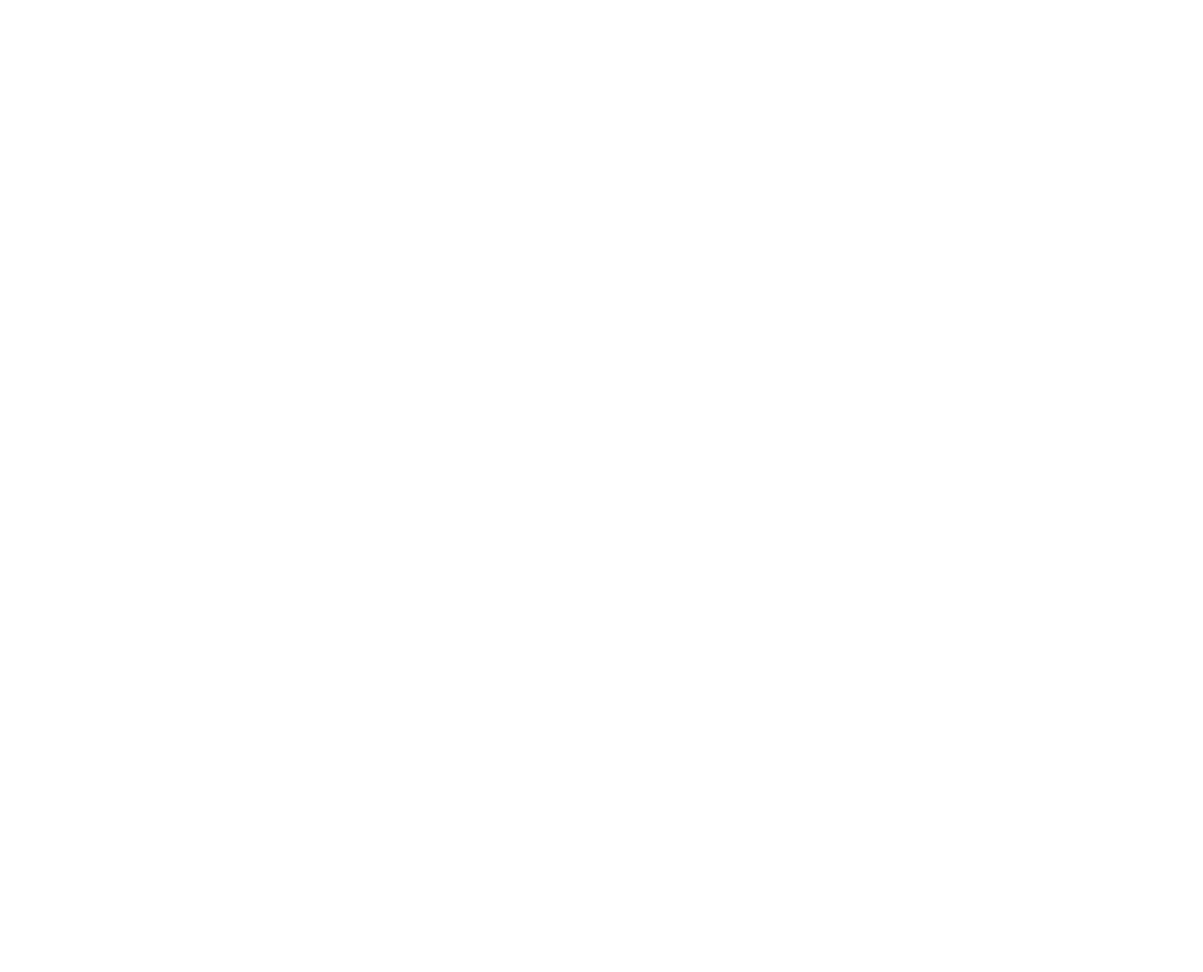
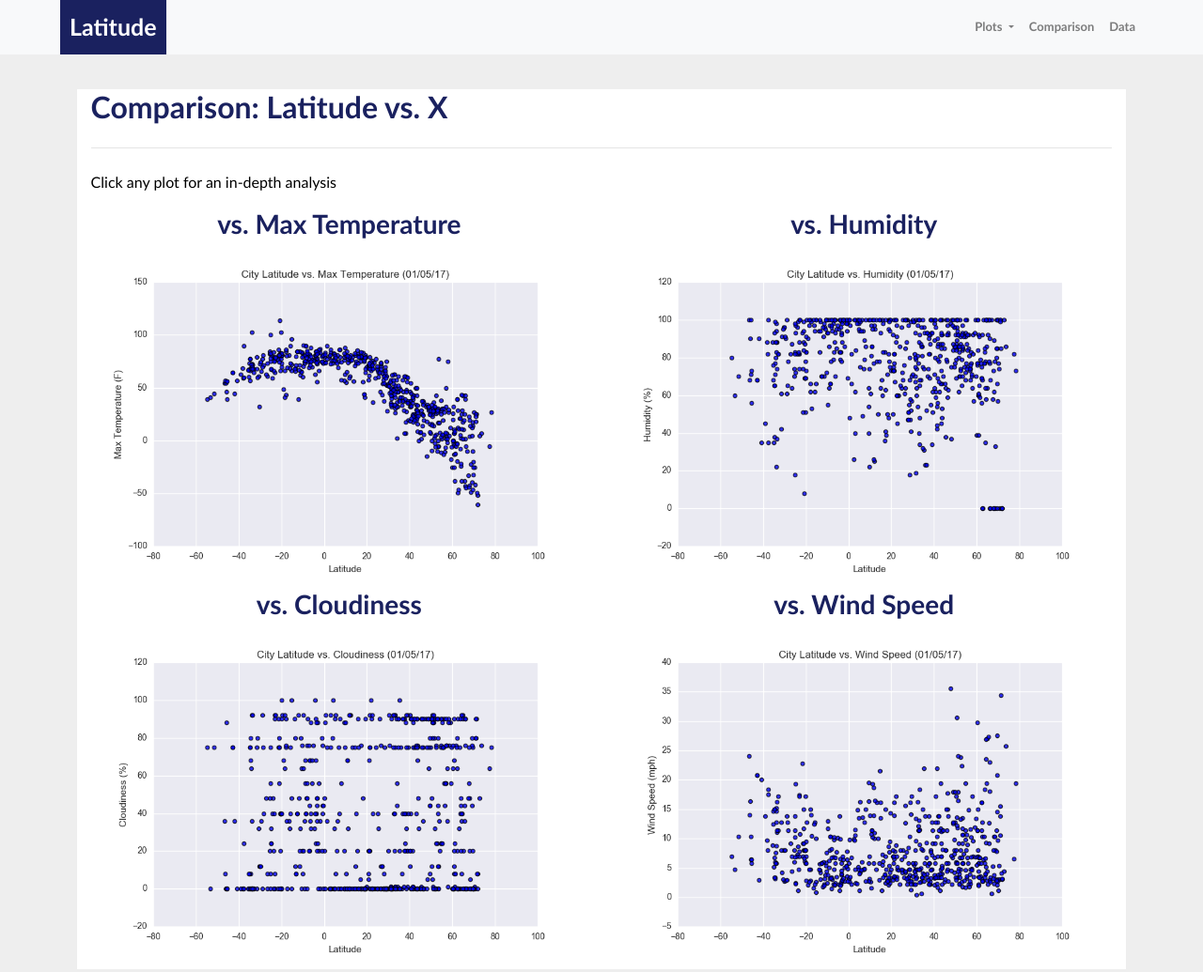
Before and after one commit to J-Fairgrieve/web-design-challenge, a plain HTML site: page comparisons.html in a window 1280 px wide. Shown: the whole page at 94% size. Before the commit the page ends 800 px from the top, so only its background shows below. Drawn offline with nearby package versions, Linux system fonts and the light colour scheme.

Commit message:
Completed comparison page

```diff
--- a/comparisons.html
+++ b/comparisons.html
@@ -0,0 +1,74 @@
+<!DOCTYPE html>
+<html lang="en">
+    <head>
+        <meta charset="UTF-8">
+        <title>JF Weather Challenge - Comparison</title>
+        <link rel="stylesheet" href="https://stackpath.bootstrapcdn.com/bootstrap/4.3.1/css/bootstrap.min.css" integrity="sha384-ggOyR0iXCbMQv3Xipma34MD+dH/1fQ784/j6cY/iJTQUOhcWr7x9JvoRxT2MZw1T" crossorigin="anonymous">
+        <script src="https://code.jquery.com/jquery-3.3.1.slim.min.js" integrity="sha384-q8i/X+965DzO0rT7abK41JStQIAqVgRVzpbzo5smXKp4YfRvH+8abtTE1Pi6jizo" crossorigin="anonymous"></script>
+        <script src="https://cdnjs.cloudflare.com/ajax/libs/popper.js/1.14.7/umd/popper.min.js" integrity="sha384-UO2eT0CpHqdSJQ6hJty5KVphtPhzWj9WO1clHTMGa3JDZwrnQq4sF86dIHNDz0W1" crossorigin="anonymous"></script>
+        <script src="https://stackpath.bootstrapcdn.com/bootstrap/4.3.1/js/bootstrap.min.js" integrity="sha384-JjSmVgyd0p3pXB1rRibZUAYoIIy6OrQ6VrjIEaFf/nJGzIxFDsf4x0xIM+B07jRM" crossorigin="anonymous"></script>
+        <link rel="stylesheet" href="style.css">
+    </head>
+    <body>
+        <nav class="navbar navbar-expand-lg navbar-light bg-light">
+            <a class="navbar-brand" href="index.html">Latitude</a>
+            <button class="navbar-toggler" type="button" data-toggle="collapse" data-target="#navbarSupportedContent" aria-controls="navbarSupportedContent" aria-expanded="false" aria-label="Toggle navigation">
+                <span class="navbar-toggler-icon"></span>
+            </button>
+            <div class="collapse navbar-collapse" id="navbarSupportedContent">
+                <ul class="navbar-nav mr-auto">
+                    <li class="nav-item">
+                        <a class="nav-link dropdown-toggle" href="#" id="navbarDropdown" role="button" data-toggle="dropdown" aria-haspopup="true" aria-expanded="true">
+                            Plots
+                        </a>
+                        <div class="dropdown-menu" aria-labelledby="navbarDropdown">
+                            <a class="dropdown-item" href="#">Max Temperature</a>
+                            <a class="dropdown-item" href="#">Humidity</a>
+                            <a class="dropdown-item" href="#">Cloudiness</a>
+                            <a class="dropdown-item" href="#">Wind Speed</a>
+                        </div>
+                    </li>
+                    <li class="nav-item">
+                        <a class="nav-link" href="comparisons.html">Comparison</a>
+                    </li>
+                    <li class="nav-item">
+                        <a class="nav-link" href="#">Data</a>
+                    </li>
+                </ul>
+            </div>
+        </nav>
+        <div class="content">
+            <div class="col-sm-12 col-md-12">
+                <h2 class="text-left">Comparison: Latitude vs. X</h2>
+                <hr class="my-4">
+                <p>Click any plot for an in-depth analysis</p>
+                <div class="row imagetiles">
+                    <div class="col-lg-6 col-sm-12">
+                        <h3 class="text-center">vs. Max Temperature</h3>
+                        <a href="#">
+                            <img src="Resources/assets/images/Fig1.png" class="rounded float-left thumbnail" alt="Latitude vs. Temperature">
+                        </a>
+                    </div>
+                    <div class="col-lg-6 col-sm-12">
+                        <h3 class="text-center">vs. Humidity</h3>
+                        <a href="#">
+                            <img src="Resources/assets/images/Fig2.png" class="rounded float-left thumbnail" alt="Latitude vs. Temperature">
+                        </a>
+                    </div>
+                    <div class="col-lg-6 col-sm-12">
+                        <h3 class="text-center">vs. Cloudiness</h3>
+                        <a href="#">
+                            <img src="Resources/assets/images/Fig3.png" class="rounded float-left thumbnail" alt="Latitude vs. Temperature">
+                        </a>
+                    </div>
+                    <div class="col-lg-6 col-sm-12">
+                        <h3 class="text-center">vs. Wind Speed</h3>
+                        <a href="#">
+                            <img src="Resources/assets/images/Fig4.png" class="rounded float-left thumbnail" alt="Latitude vs. Temperature">
+                        </a>
+                    </div>
+                </div>
+            </div>
+        </div>
+    </body>
+</html>
```
Also changed, not shown: index.html (+4 -4 lines).
